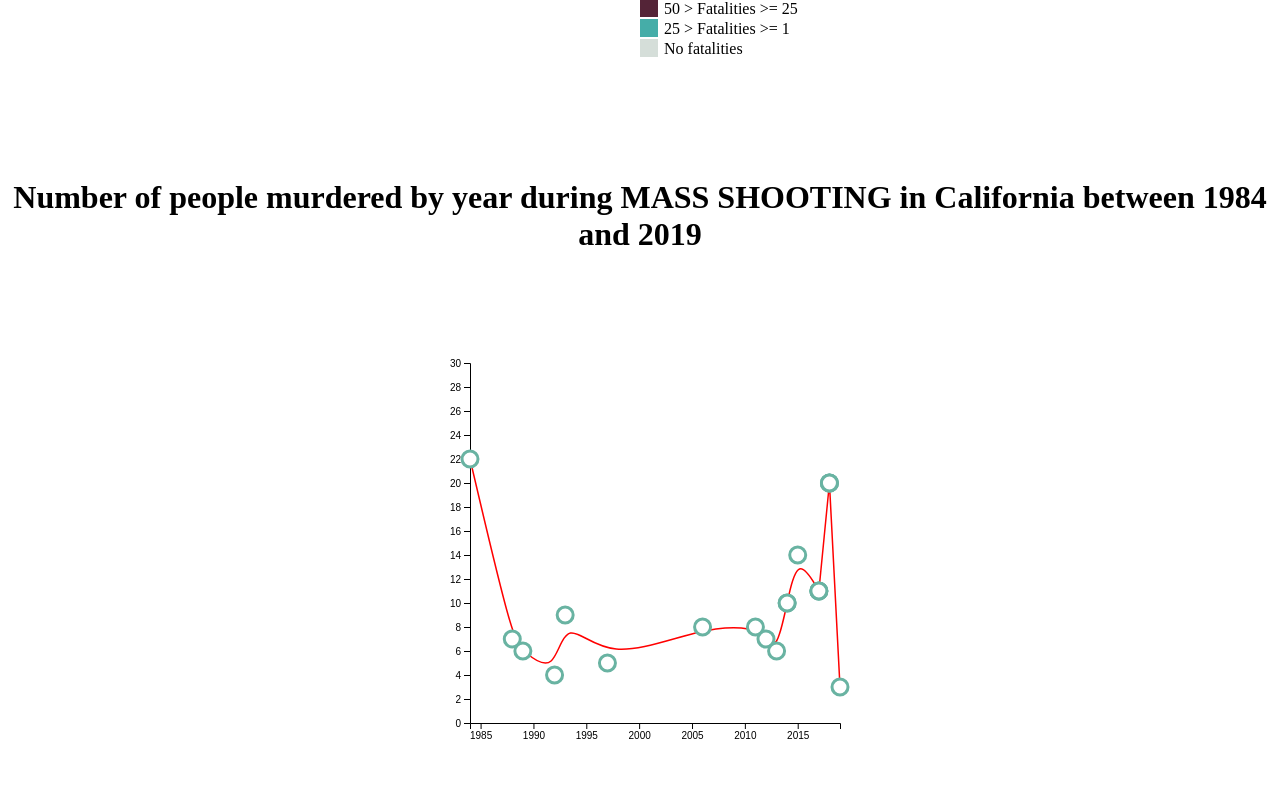
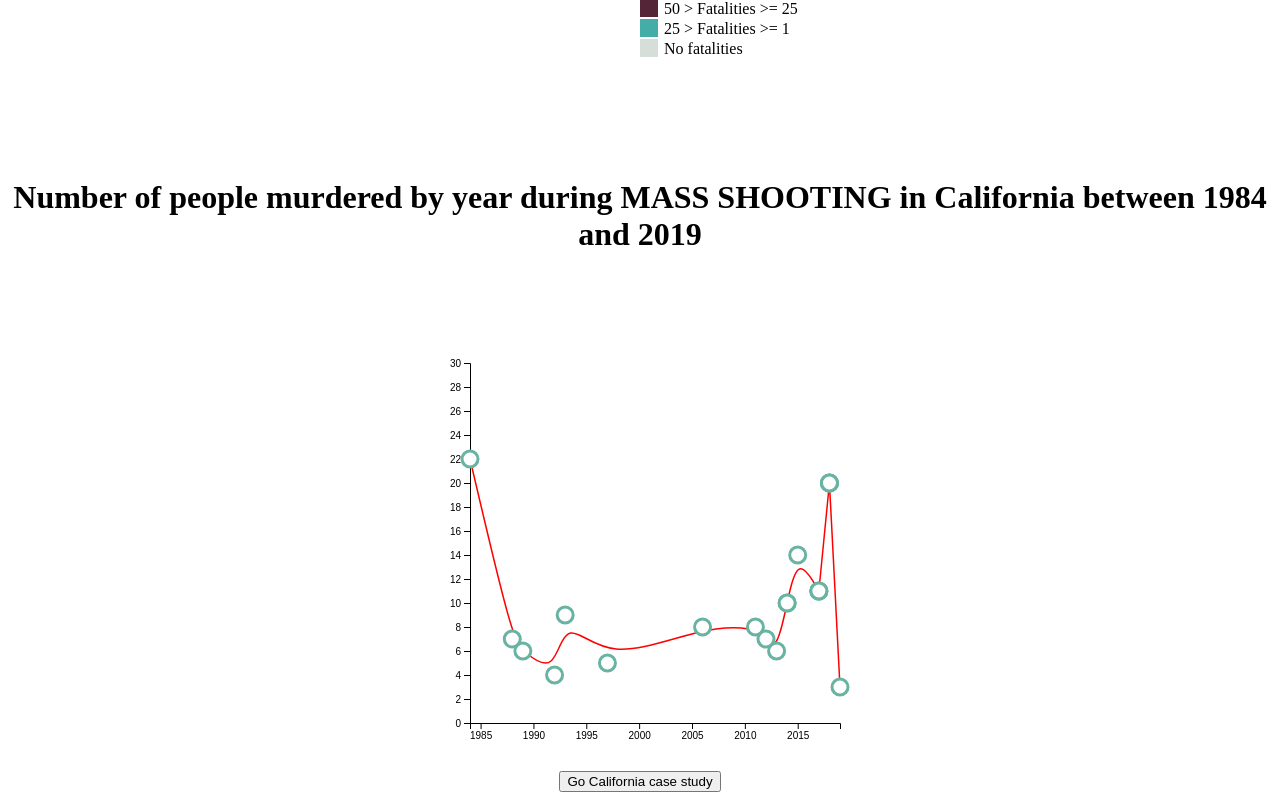
Before and after one commit to Theo0x1337/Mass-Shooting-Viz, a plain HTML site: page index.html in a window 1280 px wide. Shown: the part 1399-2199 px from the top of the page. Before the commit the page ends 2178 px from the top, so only its background shows below. Drawn offline with nearby package versions, Linux system fonts and the light colour scheme.

Commit message:
Update index.html

```diff
--- a/index.html
+++ b/index.html
@@ -68,6 +68,9 @@ h1{
 	margin-top:50px;
 }
 
+
+
+
 </style>
 </head>
 <body>
@@ -90,6 +93,13 @@ h1{
 	<div id="my_dataviz"></div>
 </div>
 
+<div>
+	<form action="index2.html">
+    	<input type="submit" value="Go California case study" />
+	</form>
+</div>
+
+
 <script type="text/javascript" src="/scripts/mapVisu.js"></script>
 <script type="text/javascript" src="/scripts/californiaVisu.js"></script>
 <script type="text/javascript" src="/scripts/histo.js"></script>
```
